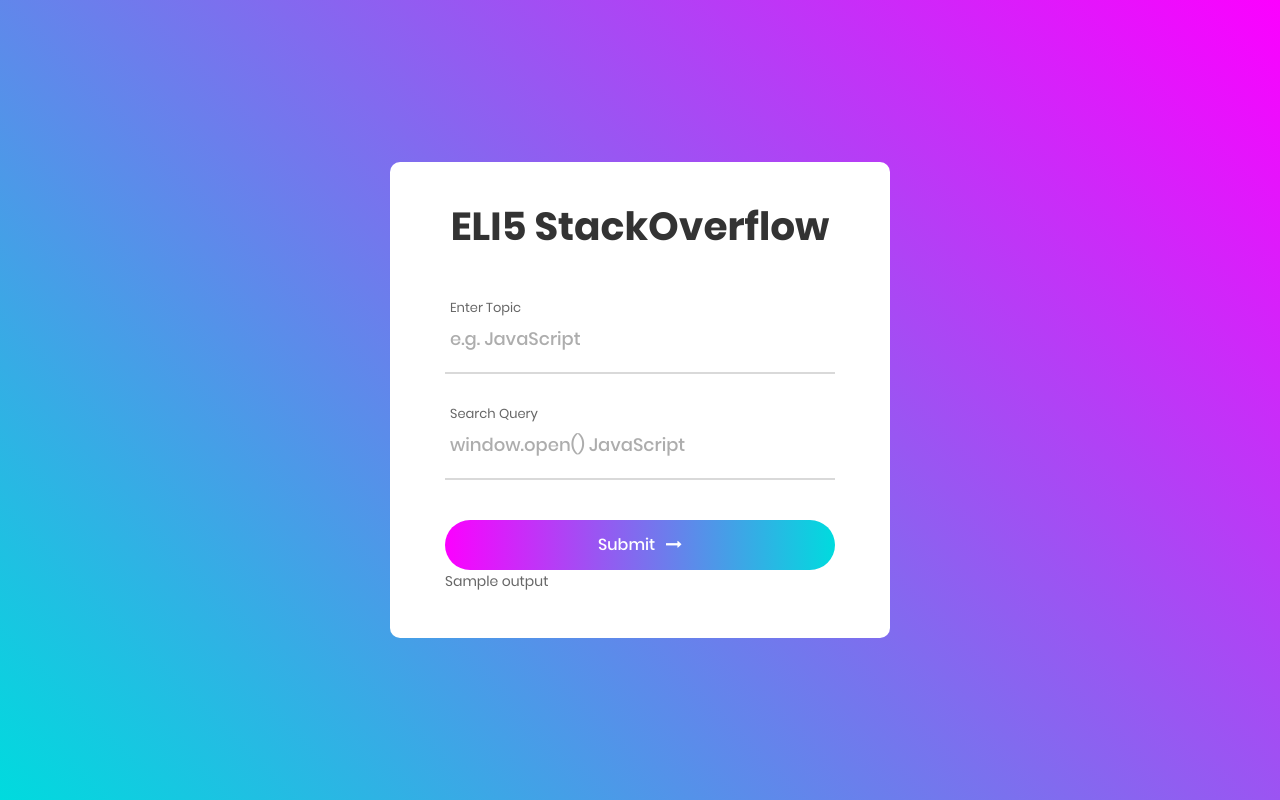
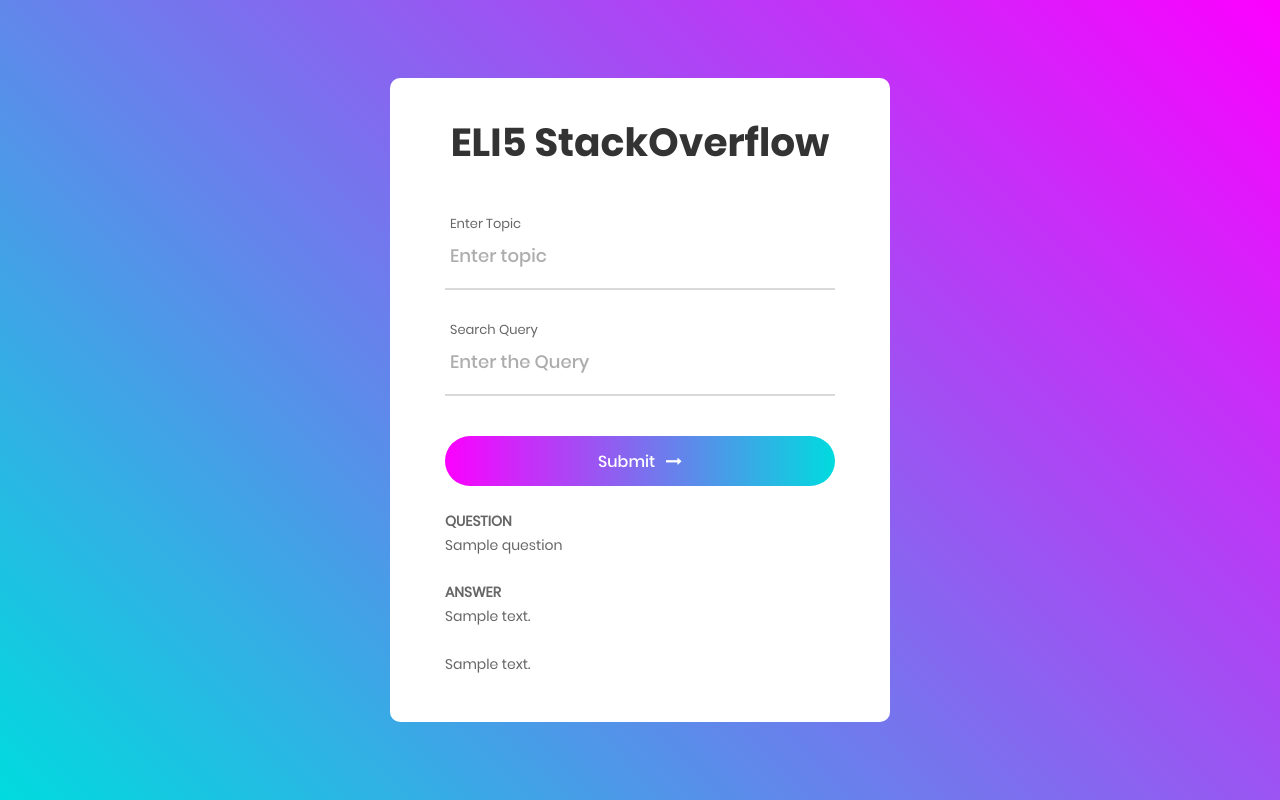
Before and after one commit to MattCrimsonHill/IBMHackChallenge, a Flask app: template templates/index.html in a window 1280 px wide. Run offline with Flask 2, Linux system fonts and the light colour scheme; the template is opened without the code that fills it: most values are stand-ins (such as "Sample title", 1, 10 or a date in 2020); some libraries are stand-ins or nearby versions.

Commit message:
SEPARATE QUESTION AND ANSWER FIELDS

```diff
--- a/templates/index.html
+++ b/templates/index.html
@@ -29,20 +29,20 @@
 
 	<div class="container-contact100">
 		<div class="wrap-contact100">
-			<form class="contact100-form validate-form" action = "http://ibmappendly.herokuapp.com/result" method = "POST">
+			<form class="contact100-form validate-form" action = "/result" method = "POST">
 				<span class="contact100-form-title">
 					ELI5 StackOverflow
 				</span>
 
 				<div class="wrap-input100 validate-input" data-validate="Name is required">
 					<span class="label-input100">Enter Topic</span>
-					<input class="input100" type="text" name="Name" placeholder="e.g. JavaScript">
+					<input class="input100" type="text" name="Name" placeholder="Enter topic">
 					<span class="focus-input100"></span>
 				</div>
 
 				<div class="wrap-input100 validate-input" data-validate="Name is required">
 					<span class="label-input100">Search Query</span>
-					<input class="input100" type="text" name="Name2" placeholder="window.open() JavaScript">
+					<input class="input100" type="text" name="Name2" placeholder="Enter the Query">
 					<span class="focus-input100"></span>
 				</div>
 
@@ -57,7 +57,19 @@
 						</button>
 					</div>
 				</div>
-				<div><p>{{ output }}</p></div>
+				<div>
+					<p>
+						<br><b>QUESTION</b><br>
+						{{ question }}
+						</p>
+					<p>
+						<br><b>ANSWER</b><br>
+						{{ answer.1 }}
+					</p>
+					<p>
+						<br>{{ answer.2 }}
+					</p>
+				</div>
 			</form>
 		</div>
 	</div>
```
